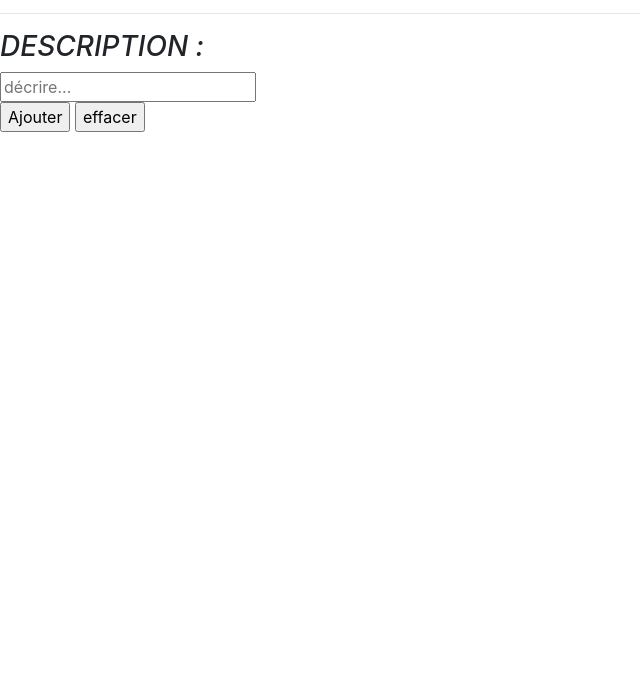
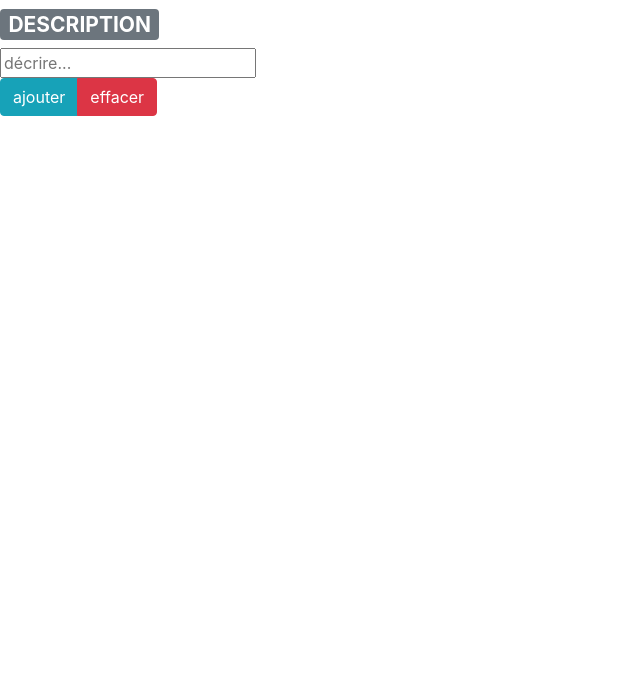
Before and after one commit to asmahajamor/tp1, a plain HTML site: page ajout.html in a window 1280 px wide. Shown: the part 127-800 px from the top of the page, without its empty margins (0-640 px from the left). Drawn offline with nearby package versions, Linux system fonts and the light colour scheme.

Commit message:
ajout autre modif

```diff
--- a/ajout.html
+++ b/ajout.html
@@ -3,20 +3,30 @@
     <head>
         <meta charset="utf-8"/>
         <title>Ajout </title>
-        <link rel="stylesheet" href="../css/bootstrap.min.css"/>
+        <link rel="stylesheet" href="css/bootstrap.min.css";
 
     </head>
     <body>
+        <center> <title> <b><i> ajout</i></b></title></center>
         <img src="image/logo-traditionnel-motif-floral-asiatique_57043-241.jpg" align="left" width="150"><br>
-        <title><h1><b><i> ajout  </i></b></h1></title> <br>
+
+
         <a href = "connexion.html"><button type="button" class="btn btn-success">déconnexion</button></a><br>
 
         <a href ="home.html"><button type="button" class="btn btn-primary">Acceuil </button></a><br>
 
         <hr>
-        <h3><i> DESCRIPTION : </i></h3>
+
+        <h3> <span class="badge badge-secondary ">DESCRIPTION</span></h3>
+
         <form name=" " method=" "  action=" ">
 
                 <input type="text"  id="ajout" placeholder="décrire..." required/><br>
-                <input type ="submit" value="Ajouter"/>
-                <input type="reset" value="effacer"/>
+
+                <div class="btn-group" role="group" aria-label="Basic example">
+                        <button type="button" class="btn btn-secondary btn btn-info">ajouter</button>
+                        <button type="button" class="btn btn-secondary btn btn-danger">effacer</button>
+                </form>
+                </body>
+
+               </html>
```
